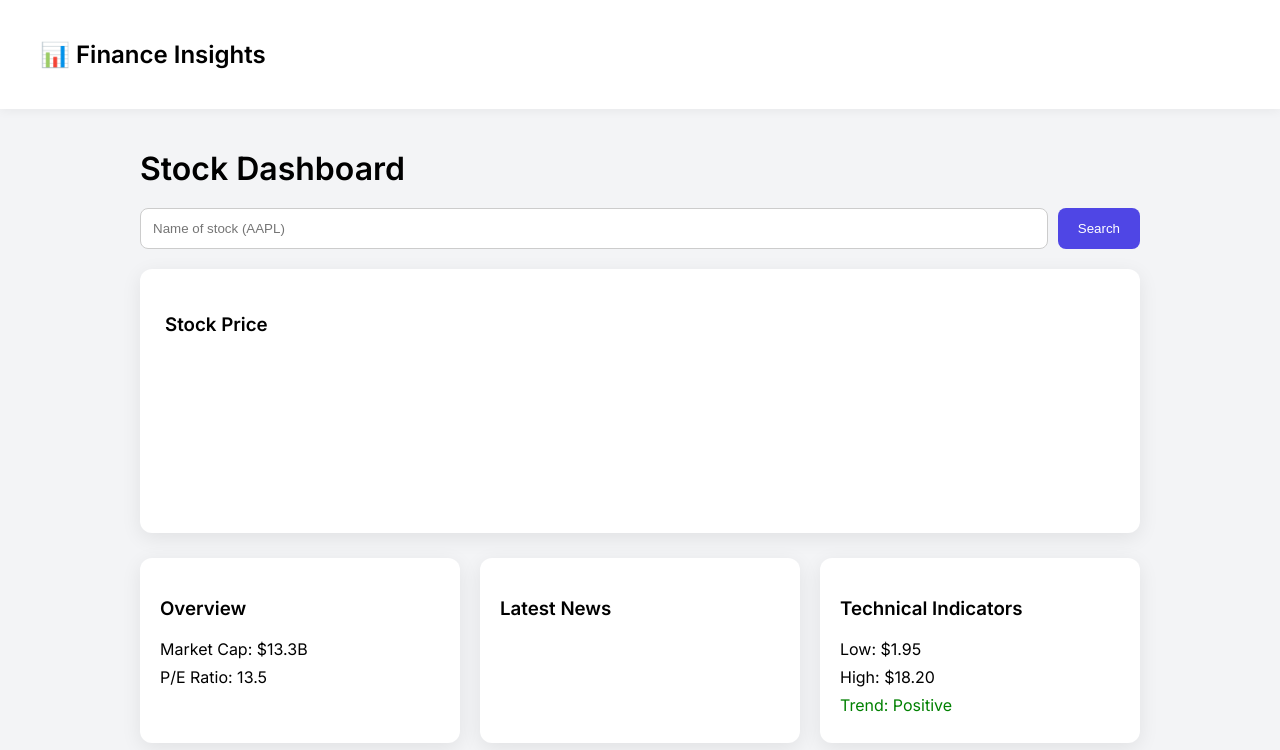
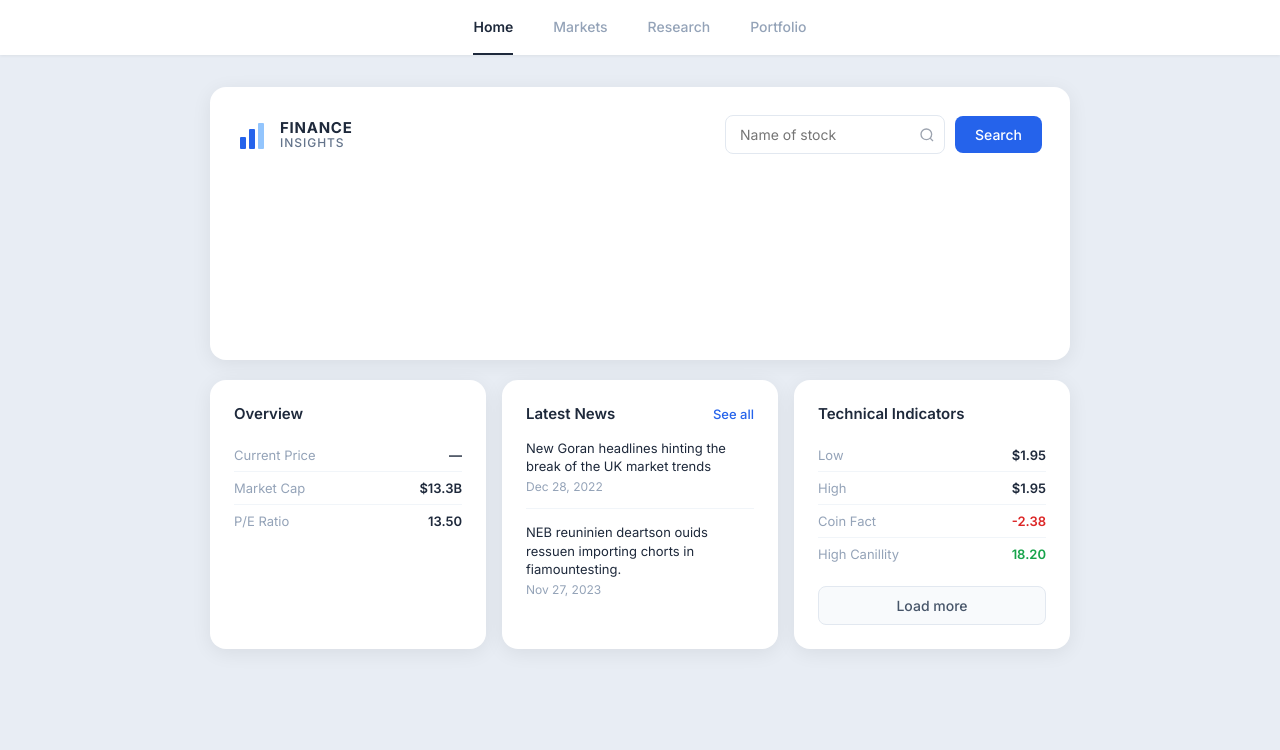
Before and after one commit to caajr912/432Project, a plain HTML site: page Frontend/index.html in a window 1280 px wide. Drawn offline with nearby package versions, Linux system fonts and the light colour scheme.

Commit message:
refactor main screen design and improve layout for better user experience

```diff
--- a/Frontend/index.html
+++ b/Frontend/index.html
@@ -3,11 +3,13 @@
 
 <head>
 
-<title>Stock Insight</title>
+<meta charset="UTF-8">
+
+<title>Finance Insights</title>
 
 <script src="https://cdn.jsdelivr.net/npm/chart.js"></script>
 
-<link href="https://fonts.googleapis.com/css2?family=Inter:wght@400;600&display=swap" rel="stylesheet">
+<link href="https://fonts.googleapis.com/css2?family=Inter:wght@400;500;600;700&display=swap" rel="stylesheet">
 
 <link rel="stylesheet" href="style.css">
 
@@ -15,50 +17,110 @@
 
 <body>
 
-<!-- NAVBAR -->
-<nav class="navbar">
-    <h2>📊 Finance Insights</h2>
+<!-- TOP NAV -->
+<nav class="topnav">
+    <div class="topnav-links">
+        <a href="#" class="nav-link active">Home</a>
+        <a href="#" class="nav-link">Markets</a>
+        <a href="#" class="nav-link">Research</a>
+        <a href="#" class="nav-link">Portfolio</a>
+    </div>
 </nav>
 
 <div class="container">
 
-<h1>Stock Dashboard</h1>
+<!-- MAIN CARD -->
+<div class="main-card">
 
-<!-- SEARCH -->
+    <!-- HEADER ROW: Logo + Search -->
+    <div class="header-row">
+        <div class="logo">
+            <svg width="32" height="32" viewBox="0 0 32 32" fill="none">
+                <rect x="2" y="18" width="6" height="12" rx="1" fill="#2563eb"/>
+                <rect x="11" y="10" width="6" height="20" rx="1" fill="#2563eb"/>
+                <rect x="20" y="4" width="6" height="26" rx="1" fill="#93c5fd"/>
+            </svg>
+            <div class="logo-text">
+                <span class="logo-top">FINANCE</span>
+                <span class="logo-bottom">INSIGHTS</span>
+            </div>
+        </div>
         <div class="search-box">
-    <input id="ticker" placeholder="Name of stock (AAPL)">
+            <div class="search-input-wrap">
+                <input id="ticker" placeholder="Name of stock">
+                <svg class="search-icon" width="16" height="16" viewBox="0 0 24 24" fill="none" stroke="#9ca3af" stroke-width="2">
+                    <circle cx="11" cy="11" r="8"/><path d="m21 21-4.35-4.35"/>
+                </svg>
+            </div>
             <button onclick="getStock()">Search</button>
+        </div>
     </div>
 
     <!-- CHART -->
-<div class="card">
-    <h3>Stock Price</h3>
+    <div class="chart-wrap">
         <canvas id="stockChart"></canvas>
     </div>
 
-<!-- GRID SECTION -->
+</div>
+
+<!-- INFO GRID -->
 <div class="info-grid">
 
     <!-- OVERVIEW -->
     <div class="info-card">
         <h3>Overview</h3>
-        <p id="price"></p>
-        <p>Market Cap: $13.3B</p>
-        <p>P/E Ratio: 13.5</p>
+        <div class="info-row">
+            <span class="info-label">Current Price</span>
+            <span class="info-value" id="price">—</span>
+        </div>
+        <div class="info-row">
+            <span class="info-label">Market Cap</span>
+            <span class="info-value">$13.3B</span>
+        </div>
+        <div class="info-row">
+            <span class="info-label">P/E Ratio</span>
+            <span class="info-value">13.50</span>
+        </div>
     </div>
 
     <!-- NEWS -->
     <div class="info-card">
+        <div class="news-header">
             <h3>Latest News</h3>
-        <div id="newsList"></div>
+            <a href="#" class="see-all">See all</a>
+        </div>
+        <div id="newsList">
+            <div class="newsCard">
+                <p class="news-title">New Goran headlines hinting the break of the UK market trends</p>
+                <p class="news-date">Dec 28, 2022</p>
+            </div>
+            <div class="newsCard">
+                <p class="news-title">NEB reuninien deartson ouids ressuen importing chorts in fiamountesting.</p>
+                <p class="news-date">Nov 27, 2023</p>
+            </div>
+        </div>
     </div>
 
-    <!-- TECH -->
+    <!-- TECH INDICATORS -->
     <div class="info-card">
         <h3>Technical Indicators</h3>
-        <p>Low: $1.95</p>
-        <p>High: $18.20</p>
-        <p style="color:green;">Trend: Positive</p>
+        <div class="info-row">
+            <span class="info-label">Low</span>
+            <span class="info-value">$1.95</span>
+        </div>
+        <div class="info-row">
+            <span class="info-label">High</span>
+            <span class="info-value">$1.95</span>
+        </div>
+        <div class="info-row">
+            <span class="info-label">Coin Fact</span>
+            <span class="info-value negative">-2.38</span>
+        </div>
+        <div class="info-row">
+            <span class="info-label">High Canillity</span>
+            <span class="info-value positive">18.20</span>
+        </div>
+        <button class="load-more">Load more</button>
     </div>
 
 </div>
--- a/Frontend/style.css
+++ b/Frontend/style.css
@@ -1,89 +1,260 @@
+*{
+    box-sizing:border-box;
+}
+
 body{
     font-family: 'Inter', sans-serif;
-    background:#f3f4f6;
+    background:#e8edf4;
     margin:0;
+    color:#1e293b;
 }
 
+/* TOP NAV */
+.topnav{
+    background:white;
+    display:flex;
+    justify-content:center;
+    padding:0 40px;
+    box-shadow:0 1px 3px rgba(0,0,0,0.06);
+}
 
-.navbar{
-    background:white;
-    padding:20px 40px;
-    box-shadow:0 2px 10px rgba(0,0,0,0.05);
+.topnav-links{
+    display:flex;
+    gap:40px;
+}
+
+.nav-link{
+    text-decoration:none;
+    color:#94a3b8;
+    font-size:14px;
+    font-weight:500;
+    padding:18px 0;
+    border-bottom:2px solid transparent;
+}
+
+.nav-link.active{
+    color:#1e293b;
+    border-bottom:2px solid #1e293b;
     font-weight:600;
 }
 
-
+/* CONTAINER */
 .container{
-    max-width:1000px;
-    margin:auto;
-    margin-top:40px;
+    max-width:900px;
+    margin:32px auto;
+    padding:0 20px;
 }
 
-
-h1{
+/* MAIN CARD */
+.main-card{
+    background:white;
+    border-radius:16px;
+    box-shadow:0 4px 20px rgba(0,0,0,0.07);
+    padding:28px;
     margin-bottom:20px;
 }
 
+/* HEADER ROW */
+.header-row{
+    display:flex;
+    align-items:center;
+    justify-content:space-between;
+    margin-bottom:24px;
+}
 
+/* LOGO */
+.logo{
+    display:flex;
+    align-items:center;
+    gap:10px;
+}
+
+.logo-text{
+    display:flex;
+    flex-direction:column;
+    line-height:1.1;
+}
+
+.logo-top{
+    font-size:15px;
+    font-weight:700;
+    color:#1e293b;
+    letter-spacing:0.05em;
+}
+
+.logo-bottom{
+    font-size:12px;
+    font-weight:500;
+    color:#64748b;
+    letter-spacing:0.08em;
+}
+
+/* SEARCH */
 .search-box{
     display:flex;
     gap:10px;
-    margin-bottom:20px;
+    align-items:center;
 }
 
-input{
-    flex:1;
-    padding:12px;
+.search-input-wrap{
+    position:relative;
+}
+
+.search-input-wrap input{
+    padding:10px 36px 10px 14px;
     border-radius:8px;
-    border:1px solid #ccc;
+    border:1px solid #e2e8f0;
+    font-size:14px;
+    color:#1e293b;
+    width:220px;
+    outline:none;
+    font-family:'Inter',sans-serif;
+}
+
+.search-input-wrap input:focus{
+    border-color:#93c5fd;
+}
+
+.search-icon{
+    position:absolute;
+    right:10px;
+    top:50%;
+    transform:translateY(-50%);
+    pointer-events:none;
 }
 
 button{
-    padding:12px 20px;
-    background:#4f46e5;
+    padding:10px 20px;
+    background:#2563eb;
     color:white;
     border:none;
     border-radius:8px;
     cursor:pointer;
-    transition:0.2s;
+    font-size:14px;
+    font-weight:500;
+    font-family:'Inter',sans-serif;
+    transition:background 0.15s;
 }
 
 button:hover{
-    background:#4338ca;
+    background:#1d4ed8;
 }
 
-
-.card{
-    background:white;
-    padding:25px;
-    border-radius:12px;
-    box-shadow:0 5px 20px rgba(0,0,0,0.08);
-    margin-bottom:25px;
+/* CHART */
+.chart-wrap{
+    width:100%;
 }
 
-
+/* INFO GRID */
 .info-grid{
     display:grid;
     grid-template-columns:1fr 1fr 1fr;
-    gap:20px;
+    gap:16px;
 }
-
 
 .info-card{
     background:white;
-    padding:20px;
-    border-radius:12px;
-    box-shadow:0 5px 20px rgba(0,0,0,0.08);
+    padding:24px;
+    border-radius:16px;
+    box-shadow:0 4px 20px rgba(0,0,0,0.07);
 }
 
+h3{
+    margin:0 0 16px 0;
+    font-size:15px;
+    font-weight:600;
+    color:#1e293b;
+}
+
+/* OVERVIEW ROWS */
+.info-row{
+    display:flex;
+    justify-content:space-between;
+    align-items:center;
+    padding:8px 0;
+    border-bottom:1px solid #f1f5f9;
+}
+
+.info-row:last-of-type{
+    border-bottom:none;
+}
+
+.info-label{
+    font-size:13px;
+    color:#94a3b8;
+}
+
+.info-value{
+    font-size:13px;
+    font-weight:600;
+    color:#1e293b;
+}
+
+.info-value.positive{
+    color:#16a34a;
+}
+
+.info-value.negative{
+    color:#dc2626;
+}
+
+/* NEWS */
+.news-header{
+    display:flex;
+    justify-content:space-between;
+    align-items:center;
+    margin-bottom:16px;
+}
+
+.news-header h3{
+    margin:0;
+}
+
+.see-all{
+    font-size:13px;
+    color:#2563eb;
+    text-decoration:none;
+    font-weight:500;
+}
 
 .newsCard{
-    background:#f1f5f9;
-    padding:10px;
-    border-radius:8px;
-    margin-bottom:10px;
+    margin-bottom:14px;
+    padding-bottom:14px;
+    border-bottom:1px solid #f1f5f9;
 }
 
+.newsCard:last-child{
+    border-bottom:none;
+    margin-bottom:0;
+    padding-bottom:0;
+}
+
+.news-title{
+    margin:0 0 4px 0;
+    font-size:13px;
+    color:#1e293b;
+    line-height:1.4;
+}
+
+.news-date{
+    margin:0;
+    font-size:12px;
+    color:#94a3b8;
+}
+
+/* LOAD MORE */
+.load-more{
+    width:100%;
+    margin-top:16px;
+    background:#f8fafc;
+    color:#475569;
+    border:1px solid #e2e8f0;
+    font-weight:500;
+}
+
+.load-more:hover{
+    background:#f1f5f9;
+}
 
 p{
     margin:8px 0;
```
Lines whose indentation alone changed are shown as unchanged.
